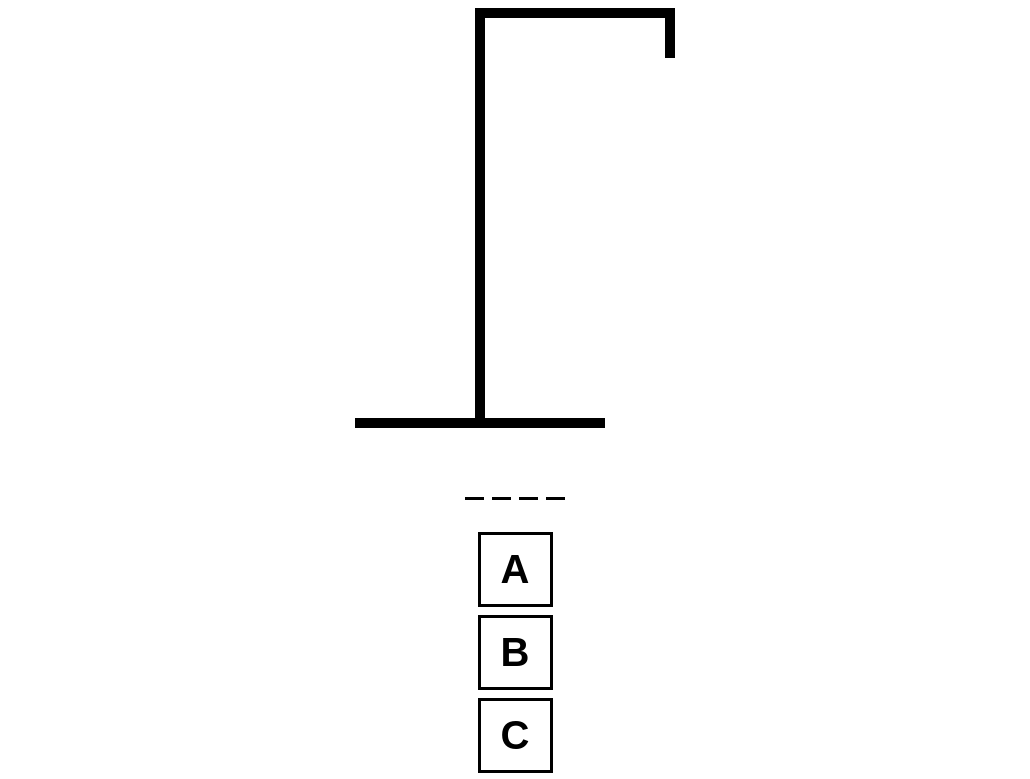
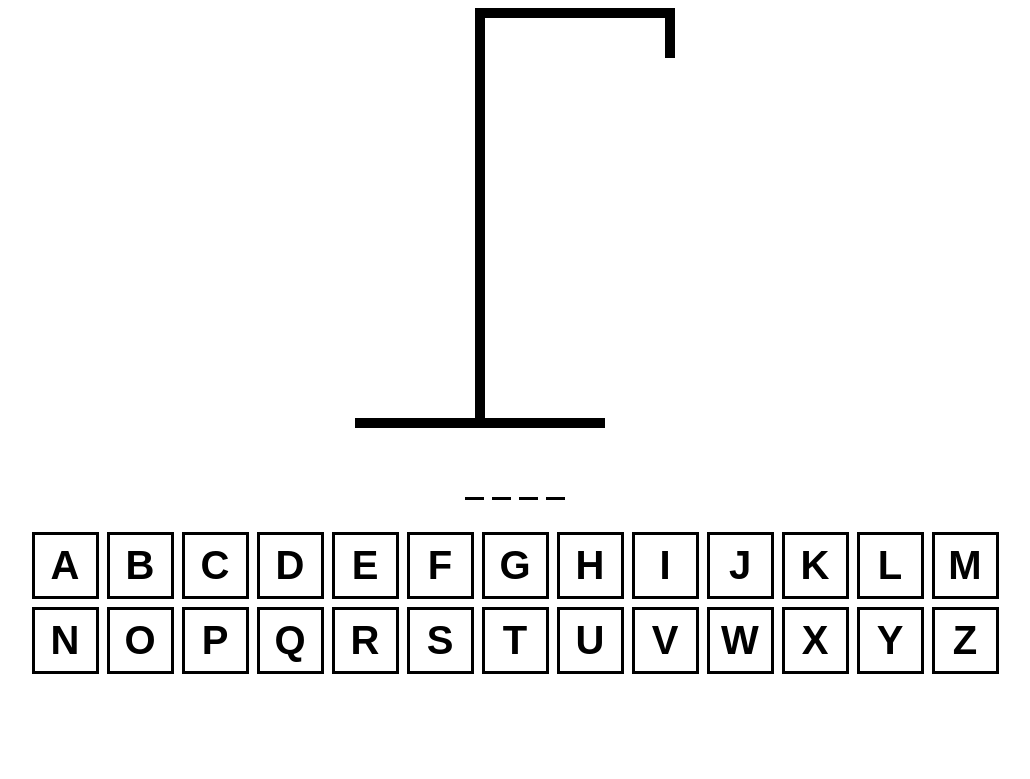
Before and after one commit to luizgolima/react-hangman-game, a React (Vite) app: page / in a window 1280 px wide. Shown: the top 779 px of the page, without its empty margins (125-1155 px from the left). Built offline with nearby package versions, Linux system fonts and the light colour scheme.

Commit message:
Update Keyboard.tsx

```diff
--- a/src/Keyboard.tsx
+++ b/src/Keyboard.tsx
@@ -67,7 +67,8 @@ function Keyboard({
 
 const KeyboardContainer = styled.div`
   display: grid;
-  grid-template-columns: repeat(auto-fit, minmax(75px, 1fr));
+  grid-template-columns: repeat(13, 1fr);
+  grid-template-rows: repeat(2, 1fr);
   gap: 0.5rem;
 `;
 
```
